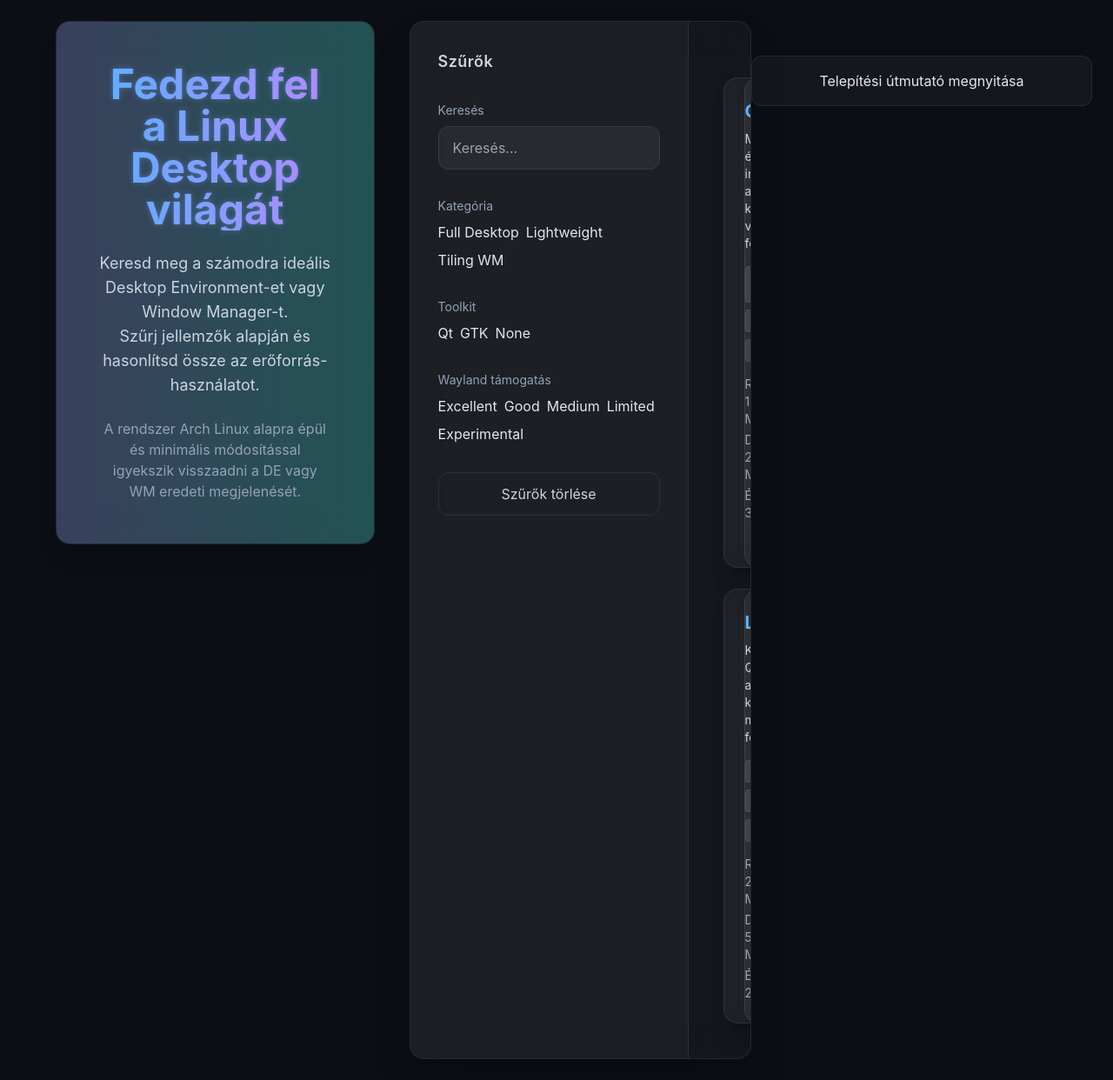
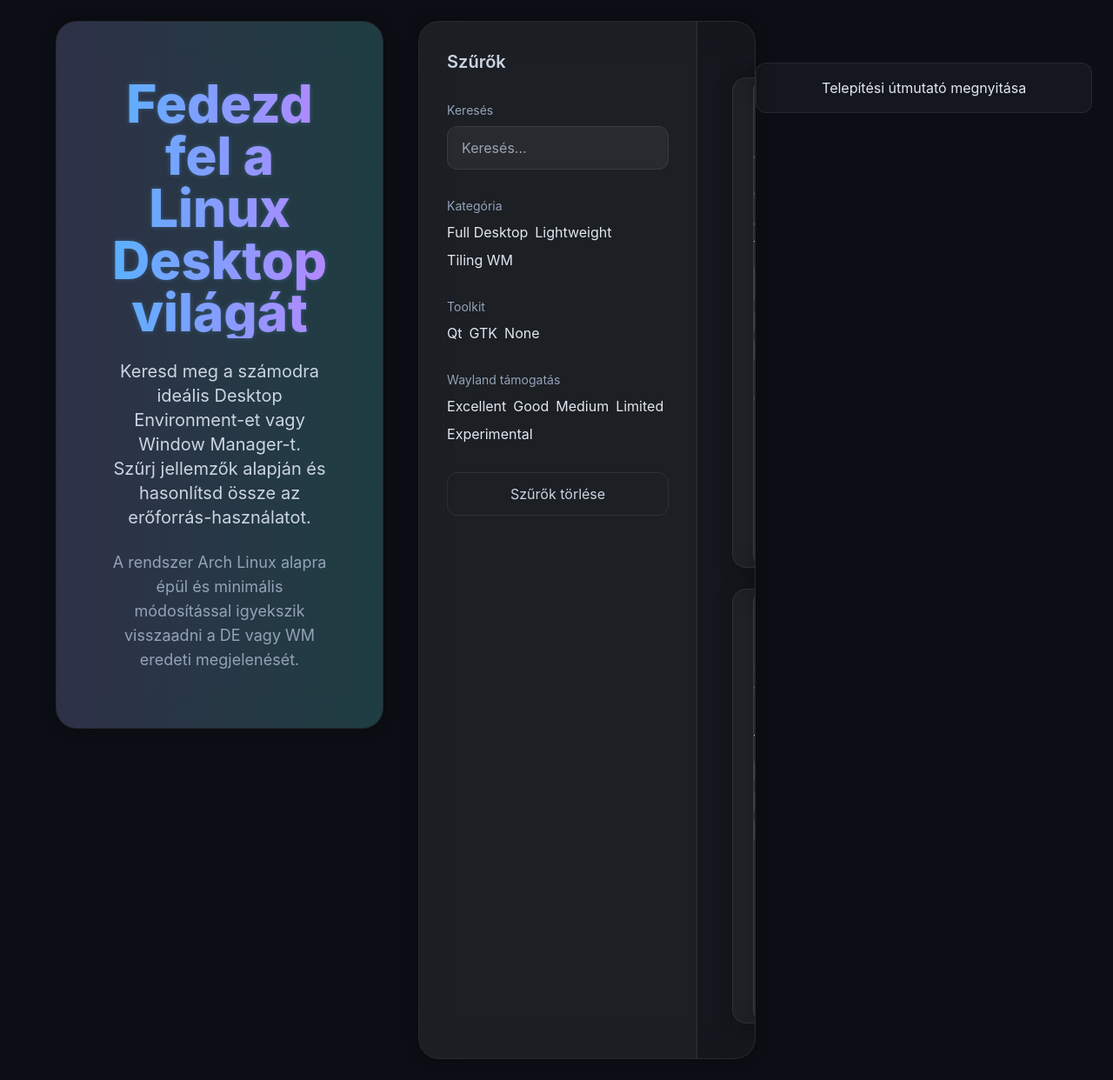
Before and after one commit to Pure-de-Arch/Pure-de-Arch.github.io, a Jekyll site: the page built from index.html, in a window 1280 px wide. Shown: the whole page at 87% size. Built offline with Jekyll 4.4.1, drawn with Linux system fonts in a browser that asks for light colours; nearby versions of some CDN libraries.

Commit message:
Update index.html

```diff
--- a/index.html
+++ b/index.html
@@ -4,31 +4,31 @@ title: Pure de Arch
 ---
 
 <!-- ========================================================= -->
-<!-- 1) ANIMATED HERO – EZ VAN A LEGFELÜL                      -->
+<!-- 1) ANIMATED MINIMAL-NEON HERO                             -->
 <!-- ========================================================= -->
 
-<section class="w-full max-w-[1500px] mx-auto mb-10 px-6 md:px-10">
+<section class="w-full max-w-[1500px] mx-auto mb-12 px-6 md:px-10">
 
-  <div class="relative overflow-hidden bg-card backdrop-blur-xl border border-border rounded-2xl shadow-xl p-8 md:p-12 text-center text-slate-200">
+  <div class="relative overflow-hidden bg-card backdrop-blur-xl border border-border rounded-3xl shadow-soft p-10 md:p-16 text-center">
 
     <!-- Animated gradient background -->
-    <div class="absolute inset-0 opacity-30 animate-gradient bg-[length:300%_300%]
+    <div class="absolute inset-0 opacity-20 animate-gradient bg-[length:300%_300%]
                 bg-gradient-to-r from-neonBlue via-neonPurple to-neonCyan"></div>
 
-    <!-- Content above animation -->
+    <!-- Content -->
     <div class="relative z-10">
 
-      <h1 class="text-4xl md:text-5xl font-bold mb-6
+      <h1 class="text-5xl md:text-6xl font-extrabold mb-6
                  bg-gradient-to-r from-neonBlue to-neonPurple bg-clip-text text-transparent animate-text">
         Fedezd fel a Linux Desktop világát
       </h1>
 
-      <p class="text-base md:text-lg text-slate-300 leading-relaxed max-w-3xl mx-auto mb-6">
+      <p class="text-lg md:text-xl text-slate-300 leading-relaxed max-w-3xl mx-auto mb-6">
         Keresd meg a számodra ideális Desktop Environment-et vagy Window Manager-t.<br>
         Szűrj jellemzők alapján és hasonlítsd össze az erőforrás-használatot.
       </p>
 
-      <p class="text-sm md:text-base text-slate-400 leading-relaxed max-w-3xl mx-auto">
+      <p class="text-base md:text-lg text-slate-400 leading-relaxed max-w-3xl mx-auto">
         A rendszer Arch Linux alapra épül és minimális módosítással igyekszik visszaadni a DE vagy WM eredeti megjelenését.
       </p>
 
@@ -44,32 +44,32 @@ title: Pure de Arch
   100% { background-position: 0% 50% }
 }
 .animate-gradient {
-  animation: gradientShift 12s ease infinite;
+  animation: gradientShift 14s ease infinite;
 }
 
 @keyframes textGlow {
-  0% { filter: drop-shadow(0 0 2px rgba(90,176,255,0.4)); }
-  50% { filter: drop-shadow(0 0 8px rgba(179,136,255,0.6)); }
-  100% { filter: drop-shadow(0 0 2px rgba(90,176,255,0.4)); }
+  0% { filter: drop-shadow(0 0 2px rgba(90,176,255,0.3)); }
+  50% { filter: drop-shadow(0 0 10px rgba(179,136,255,0.5)); }
+  100% { filter: drop-shadow(0 0 2px rgba(90,176,255,0.3)); }
 }
 .animate-text {
-  animation: textGlow 4s ease-in-out infinite;
+  animation: textGlow 5s ease-in-out infinite;
 }
 </style>
 
 
 
 <!-- ========================================================= -->
-<!-- 2) SZŰRŐK (BAL) + KÁRTYÁK (JOBB)                          -->
+<!-- 2) SZŰRŐK + KÁRTYÁK                                       -->
 <!-- ========================================================= -->
 
-<div class="flex w-full max-w-[1500px] bg-card backdrop-blur-xl border border-border rounded-2xl shadow-2xl overflow-hidden">
+<div class="flex w-full max-w-[1500px] bg-card backdrop-blur-xl border border-border rounded-3xl shadow-soft overflow-hidden">
 
-  <!-- BAL OLDAL – SZŰRŐK -->
+  <!-- SIDEBAR -->
   <aside id="sidebar"
          class="w-80 bg-sidebar border-r border-border p-8 flex flex-col gap-8">
 
-    <h2 class="text-slate-300 text-lg tracking-wide font-semibold">Szűrők</h2>
+    <h2 class="text-slate-300 text-xl font-semibold">Szűrők</h2>
 
     <!-- Search -->
     <div class="flex flex-col gap-2">
@@ -120,16 +120,16 @@ title: Pure de Arch
 
 
 
-  <!-- JOBB OLDAL – KÁRTYÁK -->
+  <!-- MAIN CONTENT -->
   <main class="flex-1 p-10">
 
-    <!-- CHIP-EK -->
+    <!-- ACTIVE FILTER CHIPS -->
     <div id="active-chips" class="flex flex-wrap gap-2 mb-6"></div>
 
-    <!-- KÁRTYÁK GRID -->
+    <!-- CARD GRID -->
     <div id="card-grid" class="grid grid-cols-1 md:grid-cols-2 lg:grid-cols-3 gap-6">
       {% for de in site.data.desktops %}
-      <div class="de-card bg-card backdrop-blur-xl border border-border rounded-2xl p-6 shadow-xl transition hover:shadow-neonBlue"
+      <div class="de-card bg-card backdrop-blur-xl border border-border rounded-2xl p-6 shadow-soft transition hover:shadow-neon hover:border-neonBlue/50"
            data-name="{{ de.name | escape }}"
            data-category="{{ de.category | escape }}"
            data-toolkit="{{ de.toolkit | escape }}"
@@ -140,9 +140,9 @@ title: Pure de Arch
         <p class="text-slate-300 text-sm mb-4">{{ de.description }}</p>
 
         <div class="flex flex-wrap gap-2 mb-4">
-          <span class="px-2 py-1 text-xs rounded bg-white/10 border border-border">{{ de.category }}</span>
-          <span class="px-2 py-1 text-xs rounded bg-white/10 border border-border">{{ de.toolkit }}</span>
-          <span class="px-2 py-1 text-xs rounded bg-white/10 border border-border">{{ de.protocol }}</span>
+          <span class="px-2 py-1 text-xs rounded bg-white/5 border border-border">{{ de.category }}</span>
+          <span class="px-2 py-1 text-xs rounded bg-white/5 border border-border">{{ de.toolkit }}</span>
+          <span class="px-2 py-1 text-xs rounded bg-white/5 border border-border">{{ de.protocol }}</span>
         </div>
 
         <div class="text-sm text-slate-400 mb-1">RAM: {{ de.ram }} MB</div>
@@ -167,7 +167,7 @@ title: Pure de Arch
 <!-- 3) LEGALUL – TELEPÍTÉSI ÚTMUTATÓ                          -->
 <!-- ========================================================= -->
 
-<div class="w-full max-w-[1500px] mx-auto mt-10">
+<div class="w-full max-w-[1500px] mx-auto mt-12">
   <button id="toggle-info"
           class="w-full px-6 py-4 rounded-xl bg-card border border-border text-slate-200
                  hover:border-neonBlue hover:text-neonBlue transition text-center">
@@ -175,7 +175,7 @@ title: Pure de Arch
   </button>
 
   <div id="info-panel"
-       class="mt-4 bg-card backdrop-blur-xl border border-border rounded-2xl shadow-xl p-8
+       class="mt-4 bg-card backdrop-blur-xl border border-border rounded-2xl shadow-soft p-8
               hidden transition-all duration-300">
 
     <h2 class="text-3xl font-bold mb-4 bg-gradient-to-r from-neonBlue to-neonPurple bg-clip-text text-transparent">
```
